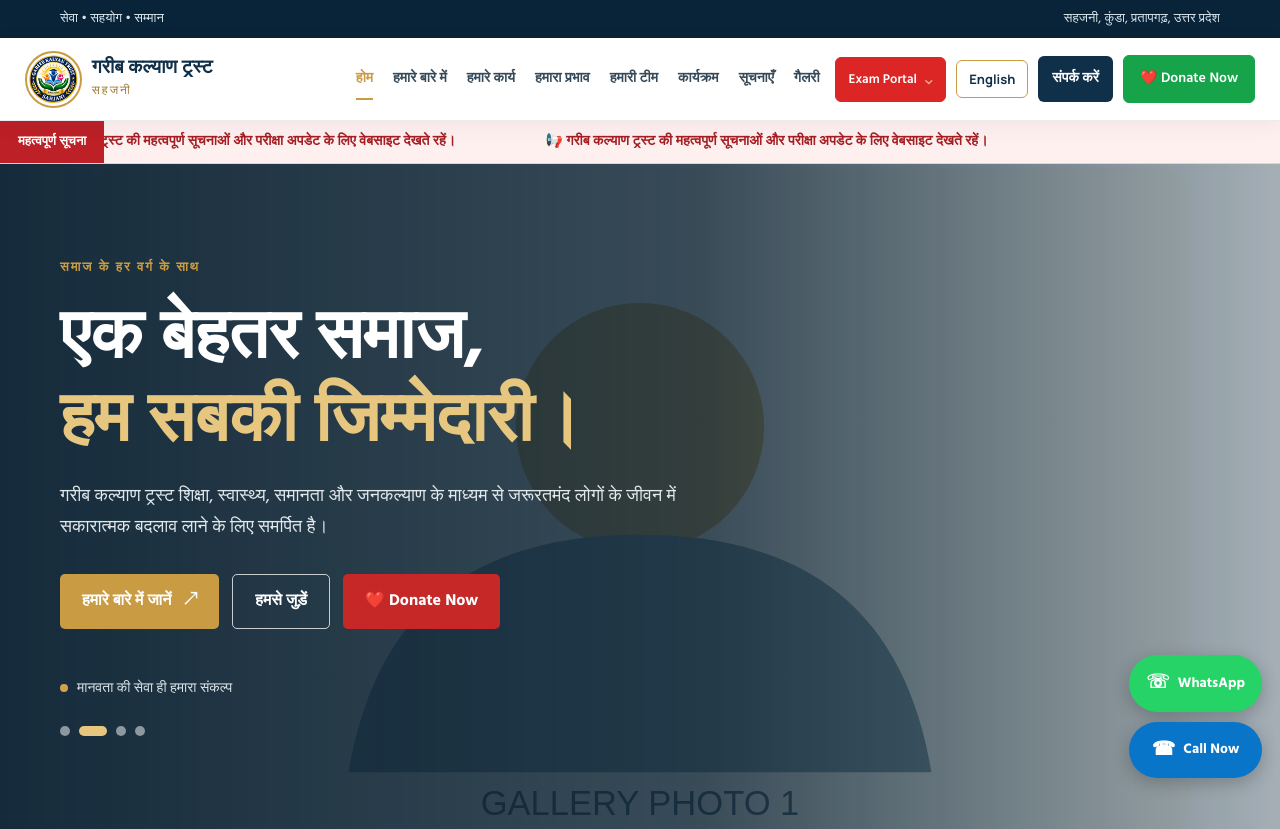
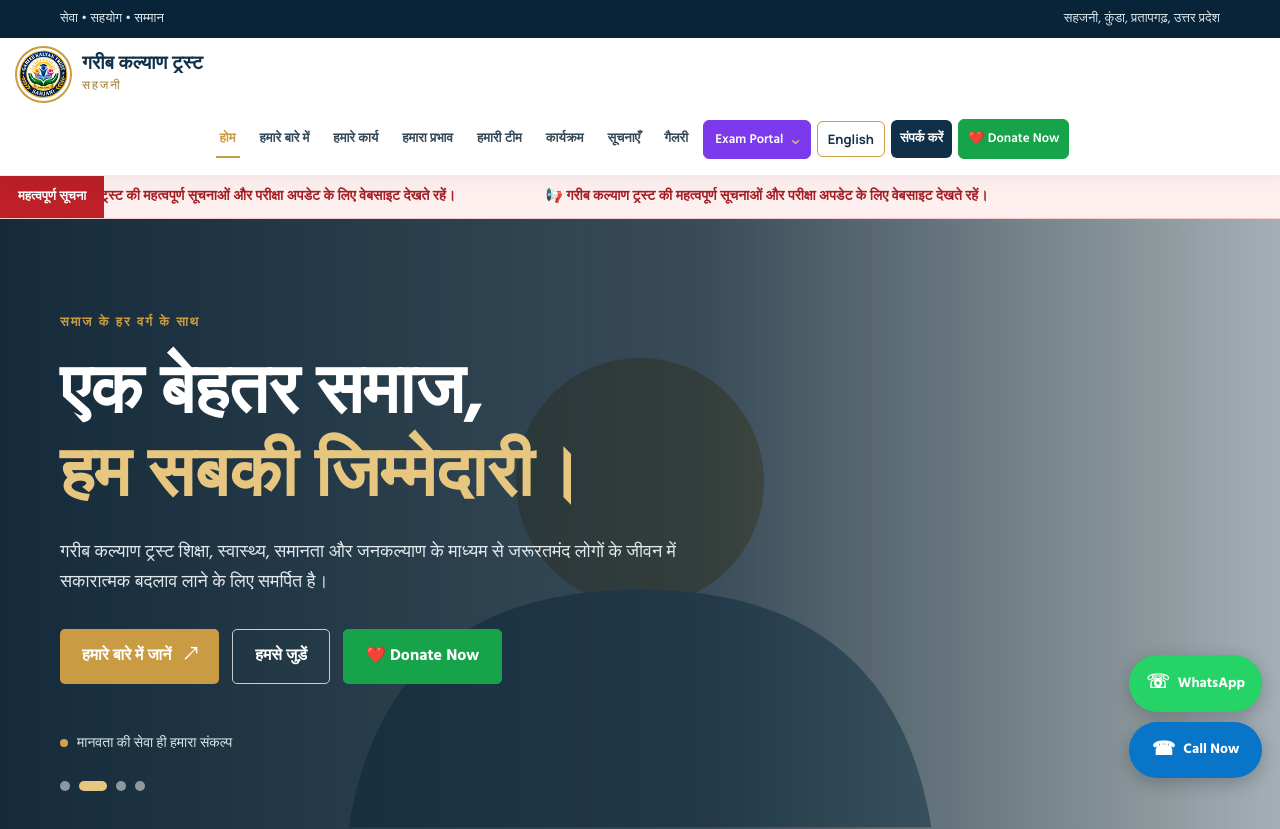
Before and after one commit to anoopkumarpatel19990-dot/Gareebkalyantrust.org, a plain HTML site: page index.html in a window 1280 px wide. Shown: the top 829 px of the page. Drawn offline with Linux system fonts and the light colour scheme.

Commit message:
Update style.css

```diff
--- a/style.css
+++ b/style.css
@@ -1786,3 +1786,145 @@ img {
     flex-shrink: 0 !important;
   }
 }
+/* =========================================
+   FINAL HEADER FIX
+   Tablet/Desktop: All menu buttons visible
+   Mobile: Hamburger menu
+========================================= */
+
+/* TABLET + DESKTOP */
+@media (min-width: 761px) {
+
+  .site-header .nav-wrap {
+    width: 100% !important;
+    max-width: 1600px !important;
+    min-height: 72px !important;
+    padding: 8px 15px !important;
+    display: flex !important;
+    flex-wrap: wrap !important;
+    align-items: center !important;
+    justify-content: space-between !important;
+    gap: 8px !important;
+  }
+
+  /* Hamburger hide */
+  .site-header .menu-toggle {
+    display: none !important;
+  }
+
+  /* All navigation buttons visible */
+  .site-header .nav-links {
+    display: flex !important;
+    position: static !important;
+    flex: 1 1 100% !important;
+    width: 100% !important;
+    max-height: none !important;
+    overflow: visible !important;
+    flex-direction: row !important;
+    flex-wrap: wrap !important;
+    align-items: center !important;
+    justify-content: center !important;
+    gap: 6px !important;
+    padding: 8px 0 !important;
+    margin: 0 !important;
+    background: transparent !important;
+    box-shadow: none !important;
+  }
+
+  .site-header .nav-links > a {
+    display: inline-flex !important;
+    justify-content: center !important;
+    padding: 8px 9px !important;
+    font-size: 13px !important;
+    white-space: nowrap !important;
+    flex-shrink: 0 !important;
+  }
+
+  .site-header .exam-menu {
+    width: auto !important;
+    margin: 0 !important;
+  }
+
+  .site-header .exam-trigger {
+    width: auto !important;
+    padding: 8px 11px !important;
+  }
+
+  .site-header .language-btn {
+    width: auto !important;
+    margin: 0 !important;
+    padding: 8px 10px !important;
+  }
+
+  .site-header .exam-dropdown {
+    position: absolute !important;
+    width: 245px !important;
+    right: 0 !important;
+    top: calc(100% + 12px) !important;
+  }
+}
+
+/* =========================================
+   BOTH DONATE NOW BUTTONS - GREEN
+========================================= */
+
+.site-header .donate-btn,
+.site-header a.donate-btn,
+.hero .btn-donate {
+  background: #16a34a !important;
+  color: #ffffff !important;
+  border: 1px solid #16a34a !important;
+}
+
+.site-header .donate-btn:hover,
+.site-header a.donate-btn:hover,
+.hero .btn-donate:hover {
+  background: #15803d !important;
+  border-color: #15803d !important;
+  color: #ffffff !important;
+}
+
+/* =========================================
+   EXAM PORTAL - PURPLE
+========================================= */
+
+.site-header .exam-trigger {
+  background: #7c3aed !important;
+  color: #ffffff !important;
+  border: 1px solid #7c3aed !important;
+}
+
+.site-header .exam-trigger:hover {
+  background: #6d28d9 !important;
+  border-color: #6d28d9 !important;
+  color: #ffffff !important;
+}
+
+/* =========================================
+   MOBILE: KEEP HAMBURGER MENU
+========================================= */
+
+@media (max-width: 760px) {
+
+  .site-header .menu-toggle {
+    display: block !important;
+  }
+
+  .site-header .nav-links {
+    display: none !important;
+  }
+
+  .site-header .nav-links.open {
+    display: flex !important;
+    flex-direction: column !important;
+  }
+
+  .site-header .nav-links .donate-btn {
+    width: 100% !important;
+    justify-content: center !important;
+  }
+
+  .site-header .exam-trigger {
+    width: 100% !important;
+  }
+}
```
